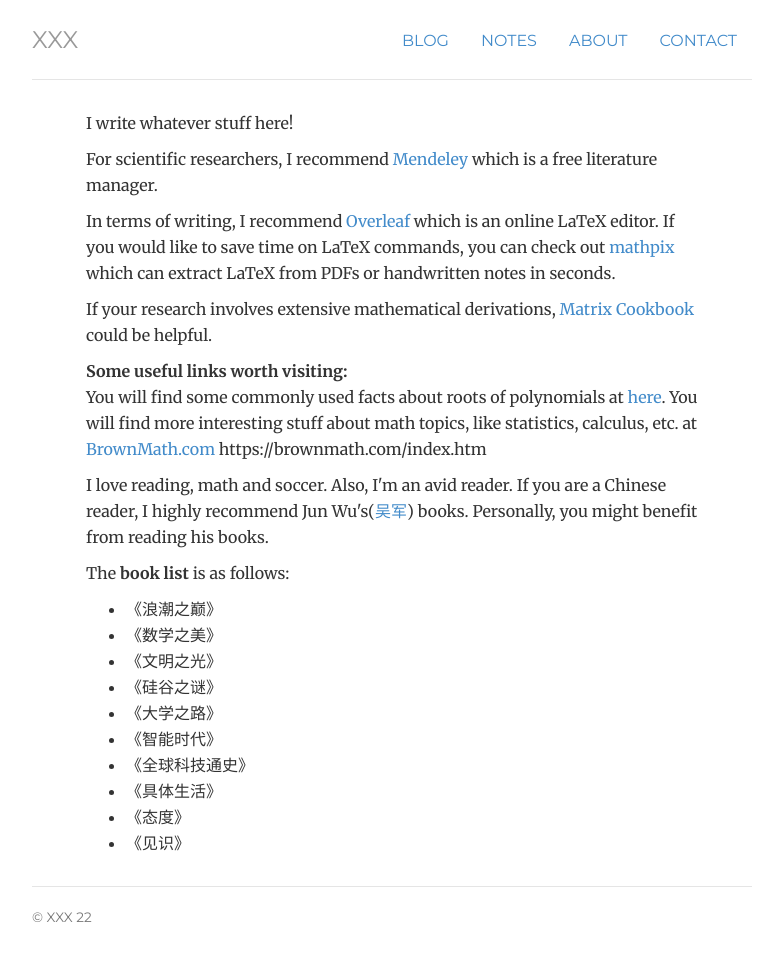
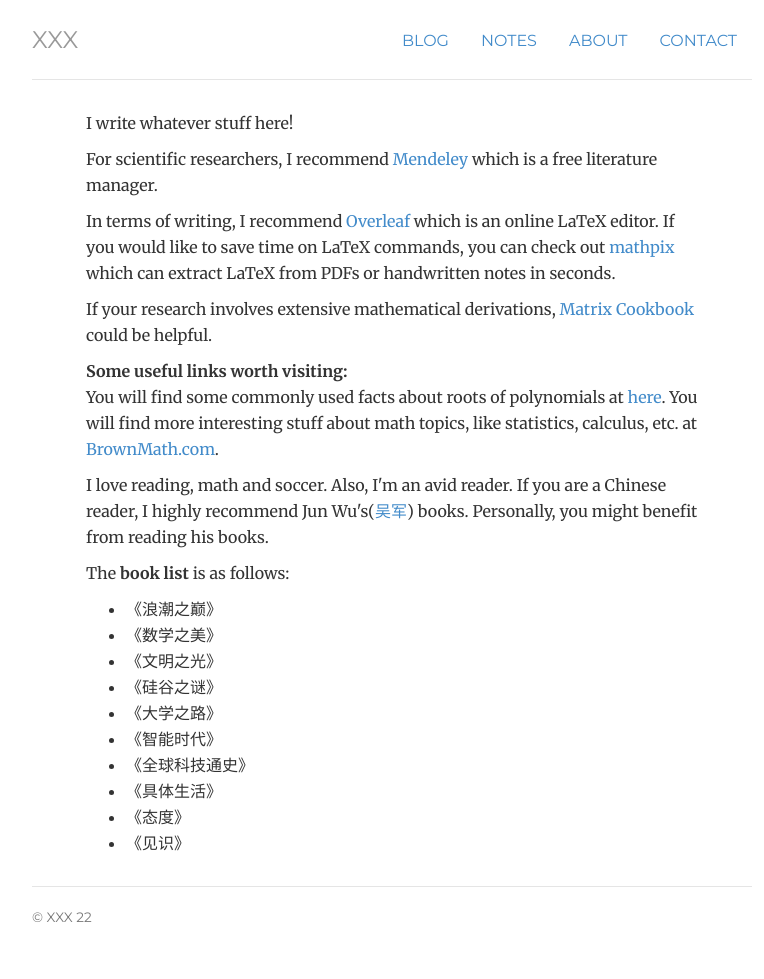
Before and after one commit to mathfirst/mathfirst.github.io, a Jekyll site: the page built from about/index.html, in a window 1280 px wide. Shown: the whole page, without its empty margins (248-1012 px from the left). Built offline with Jekyll 4.4.1, drawn with Linux system fonts in a browser that asks for light colours; some of the changed lines change nothing that is shown.

Commit message:
fix details

```diff
--- a/about/index.html
+++ b/about/index.html
@@ -25,7 +25,7 @@
           <div>
             <b>Some useful links worth visiting:</b>
             <p>
-            You will find some commonly used facts about roots of polynomials at <a href="https://brownmath.com/alge/polysol.htm" target="_blank" title="roots of polynomials">here</a>. You will find more interesting stuff about math topics, like statistics, calculus, etc. at <a href="https://brownmath.com/index.htm" target="_blank" title="brownmath.com">BrownMath.com</a> https://brownmath.com/index.htm
+            You will find some commonly used facts about roots of polynomials at <a href="https://brownmath.com/alge/polysol.htm" target="_blank" title="roots of polynomials">here</a>. You will find more interesting stuff about math topics, like statistics, calculus, etc. at <a href="https://brownmath.com/index.htm" target="_blank" title="brownmath.com">BrownMath.com</a>.
             </p>
           </div>
     <p>
```
